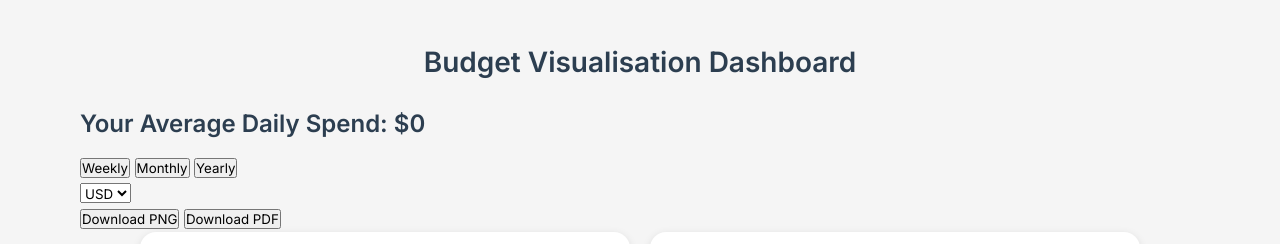
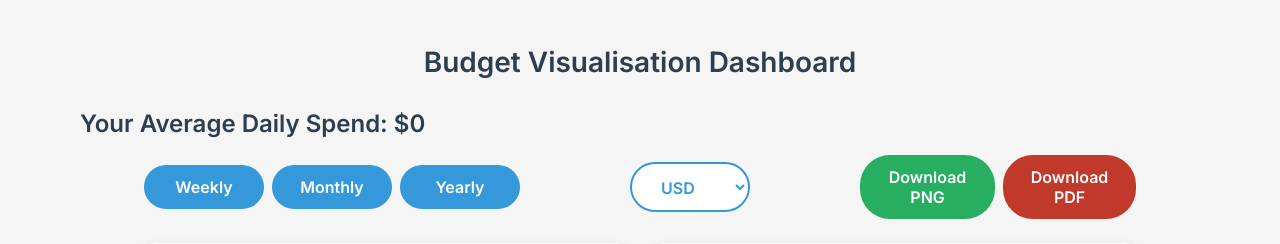
Before and after one commit to phoever23/CITS5505_Group4, a Flask app: page /dashboard in a window 1280 px wide. Shown: the part 65-309 px from the top of the page. Run offline with Flask 3, Linux system fonts and the light colour scheme; the visitor is signed in with stand-in values (Sample User, id 1); data that the repository does not hold is empty; some libraries are stand-ins or nearby versions.

Commit message:
Enhance dashboard UI. Move inline css to corresponding css files.

```diff
--- a/static/css/dashboard.css
+++ b/static/css/dashboard.css
@@ -122,8 +122,44 @@
     transform: translateY(-2px);
 }
 
-/* Button Styling */
-.filter-btn.cta-btn {
+/* --- Controls Container Layout --- */
+#controlsContainer {
+    display: flex;
+    flex-wrap: wrap;
+    align-items: center;
+    justify-content: space-between;
+    gap: 1.5rem;
+    width: 100%;
+    max-width: 1000px;
+    margin: 0 auto 1.5rem auto;
+}
+
+#controlsContainer>div {
+    display: flex;
+    align-items: center;
+}
+
+#controlsContainer>.flex {
+    flex: 1 1 0;
+}
+
+#controlsContainer>.flex.justify-center {
+    justify-content: center;
+}
+
+#controlsContainer>.flex.gap-2 {
+    justify-content: flex-start;
+}
+
+#controlsContainer>.flex:last-child {
+    justify-content: flex-end;
+}
+
+/* --- Button and Selector Consistency --- */
+.filter-btn.cta-btn,
+#currencySelector.cta-btn,
+#exportPNG.cta-btn,
+#exportPDF.cta-btn {
     background-color: #3498db;
     color: white;
     padding: 12px 25px;
@@ -133,54 +169,72 @@
     font-weight: 600;
     transition: all 0.3s ease;
     cursor: pointer;
+    min-width: 120px;
+    margin: 0 4px;
+}
+
+#currencySelector.cta-btn {
+    background-color: #fff;
+    color: #3498db;
+    border: 2px solid #3498db;
+}
+
+#currencySelector.cta-btn:focus {
+    outline: none;
+    border-color: #2980b9;
+    box-shadow: 0 0 5px rgba(52, 152, 219, 0.3);
 }
 
 .filter-btn.cta-btn:hover {
     background-color: #2980b9;
+    color: #fff;
+    box-shadow: 0 5px 15px rgba(0, 0, 0, 0.1);
     transform: translateY(-2px);
-    box-shadow: 0 5px 15px rgba(0, 0, 0, 0.1);
 }
 
-#currencySelector.cta-btn {
-    padding: 12px 25px;
-    border-radius: 30px;
-    font-size: 16px;
-    font-weight: 600;
-    transition: all 0.3s ease;
-    cursor: pointer;
-    min-width: 120px;
-}
-
-#currencySelector.cta-btn:focus {
-    outline: none;
-    border-color: #3498db;
-    box-shadow: 0 0 5px rgba(52, 152, 219, 0.3);
-}
-
-#exportPNG.cta-btn,
-#exportPDF.cta-btn {
-    padding: 12px 25px;
-    border: none;
-    border-radius: 30px;
-    font-size: 16px;
-    font-weight: 600;
-    transition: all 0.3s ease;
-    cursor: pointer;
-    color: white;
-}
-
-#exportPNG.cta-btn:hover,
-#exportPDF.cta-btn:hover {
-    transform: translateY(-2px);
-    box-shadow: 0 5px 15px rgba(0, 0, 0, 0.1);
+#exportPNG.cta-btn {
+    background-color: #27ae60;
 }
 
 #exportPNG.cta-btn:hover {
-    background-color: #27ae60;
+    background-color: #219150;
+}
+
+#exportPDF.cta-btn {
+    background-color: #c0392b;
 }
 
 #exportPDF.cta-btn:hover {
-    background-color: #c0392b;
+    background-color: #a93226;
+}
+
+/* Responsive Controls Layout */
+@media (max-width: 900px) {
+    #controlsContainer {
+        flex-direction: column;
+        align-items: stretch;
+        gap: 1rem;
+    }
+
+    #controlsContainer>div {
+        justify-content: center !important;
+        margin-bottom: 0.5rem;
+    }
+}
+
+@media (max-width: 600px) {
+    #controlsContainer {
+        gap: 0.5rem;
+    }
+
+    .filter-btn.cta-btn,
+    #currencySelector.cta-btn,
+    #exportPNG.cta-btn,
+    #exportPDF.cta-btn {
+        padding: 10px 10px;
+        font-size: 14px;
+        min-width: 80px;
+    }
 }
 
 .dashboard-header-group {
--- a/static/css/index.css
+++ b/static/css/index.css
@@ -82,6 +82,10 @@
     box-shadow: 0 10px 30px rgba(0, 0, 0, 0.1);
 }
 
+.dashboard-preview-title {
+    margin-bottom: 20px;
+}
+
 .charts-container {
     display: flex;
     flex-wrap: wrap;
--- a/static/css/upload.css
+++ b/static/css/upload.css
@@ -105,6 +105,11 @@
     text-align: left;
 }
 
+.form-required-star {
+    color: red;
+    margin-left: 2px;
+}
+
 /* Responsive Adjustments */
 @media (max-width: 768px) {
     .upload-options {
--- a/static/js/dashboard.js
+++ b/static/js/dashboard.js
@@ -46,6 +46,8 @@
 
   const rates = { USD: 1, EUR: 0.9, INR: 83, AUD: 1.5, GBP: 0.8, CAD: 1.3 };
   const convert = (amt, cur) => (amt / rates[cur]) * rates[currentCurrency];
+
+  const convertedBudgetTarget = convert(budgetTarget, "USD"); // Assuming budgetTarget is in USD
 
   const byPeriod = {},
     byCategory = {},
@@ -111,7 +113,7 @@
         },
         {
           label: "Budget Target",
-          data: Array(periods.length + 3).fill(budgetTarget),
+          data: Array(periods.length + 3).fill(convertedBudgetTarget),
           borderColor: "green",
           borderDash: [10, 5],
           fill: false,
--- a/templates/dashboard.html
+++ b/templates/dashboard.html
@@ -34,29 +34,29 @@
     </div>
 
     <!-- Top Controls -->
-    <div id="controlsContainer" class="flex flex-wrap items-center gap-4 mb-6">
-      <!-- Removed CSV File Input -->
-
-      <!-- Date Filter Buttons -->
+    <div id="controlsContainer" class="flex flex-wrap items-center justify-between gap-4 mb-6">
+      <!-- Left: Date Filter Buttons -->
       <div class="flex gap-2">
-        <button class="filter-btn bg-blue-500 text-white px-3 py-1 rounded" data-filter="weekly">Weekly</button>
-        <button class="filter-btn bg-blue-500 text-white px-3 py-1 rounded" data-filter="monthly">Monthly</button>
-        <button class="filter-btn bg-blue-500 text-white px-3 py-1 rounded" data-filter="yearly">Yearly</button>
+        <button class="filter-btn cta-btn" data-filter="weekly">Weekly</button>
+        <button class="filter-btn cta-btn" data-filter="monthly">Monthly</button>
+        <button class="filter-btn cta-btn" data-filter="yearly">Yearly</button>
       </div>
 
-      <!-- Currency Selector -->
-      <select id="currencySelector" class="border p-2 rounded">
+      <!-- Center: Currency Selector -->
+      <div class="flex justify-center w-full md:w-auto">
+        <select id="currencySelector" class="cta-btn">
           <option value="USD">USD</option>
           <option value="EUR">EUR</option>
           <option value="GBP">GBP</option>
           <option value="AUD">AUD</option>
           <option value="CAD">CAD</option>
         </select>
+      </div>
 
-      <!-- Export Buttons -->
+      <!-- Right: Export Buttons -->
       <div class="flex gap-2">
-        <button id="exportPNG" class="bg-green-500 text-white px-3 py-1 rounded">Download PNG</button>
-        <button id="exportPDF" class="bg-red-500 text-white px-3 py-1 rounded">Download PDF</button>
+        <button id="exportPNG" class="cta-btn bg-green-500">Download PNG</button>
+        <button id="exportPDF" class="cta-btn bg-red-500">Download PDF</button>
       </div>
     </div>
 
--- a/templates/index.html
+++ b/templates/index.html
@@ -24,7 +24,7 @@
   <a href="#features" class="cta-btn cta-btn--outline">Learn More</a>
 
   <div class="dashboard-preview">
-    <h2 style="margin-bottom: 20px">Interactive Dashboard Preview</h2>
+    <h2 class="dashboard-preview-title">Interactive Dashboard Preview</h2>
     <div class="charts-container">
       <div class="chart-box">
         <div class="chart-title">Monthly Expenses by Category</div>
--- a/templates/share.html
+++ b/templates/share.html
@@ -18,7 +18,7 @@
 
     <div class="share-options-card card">
       <h2>Select Data to Share</h2>
-      <p style="margin-bottom: 15px; color: #777">
+      <p>
         Choose what information you want to make available.
       </p>
 
@@ -55,11 +55,11 @@
         </div>
       </div>
 
-      <button id="shareDataBtn" class="cta-btn" style="margin-top: 20px">
+      <button id="shareDataBtn" class="cta-btn">
         Share Data
       </button>
 
-      <div id="shareResult" style="margin-top: 20px; text-align: center"></div>
+      <div id="shareResult"></div>
     </div>
 
     <div class="shared-links-card card" style="margin-top: 20px">
```
Also changed, not shown: static/css/share.css (+14 -0 lines), static/data/sample.csv (deleted, +0 -31 lines), static/data/sample1.csv (added, +67 -0 lines), templates/upload.html (+5 -5 lines), static/data/sample2.csv (renamed from static/data/expenses.csv). Lines whose indentation alone changed are shown as unchanged.
